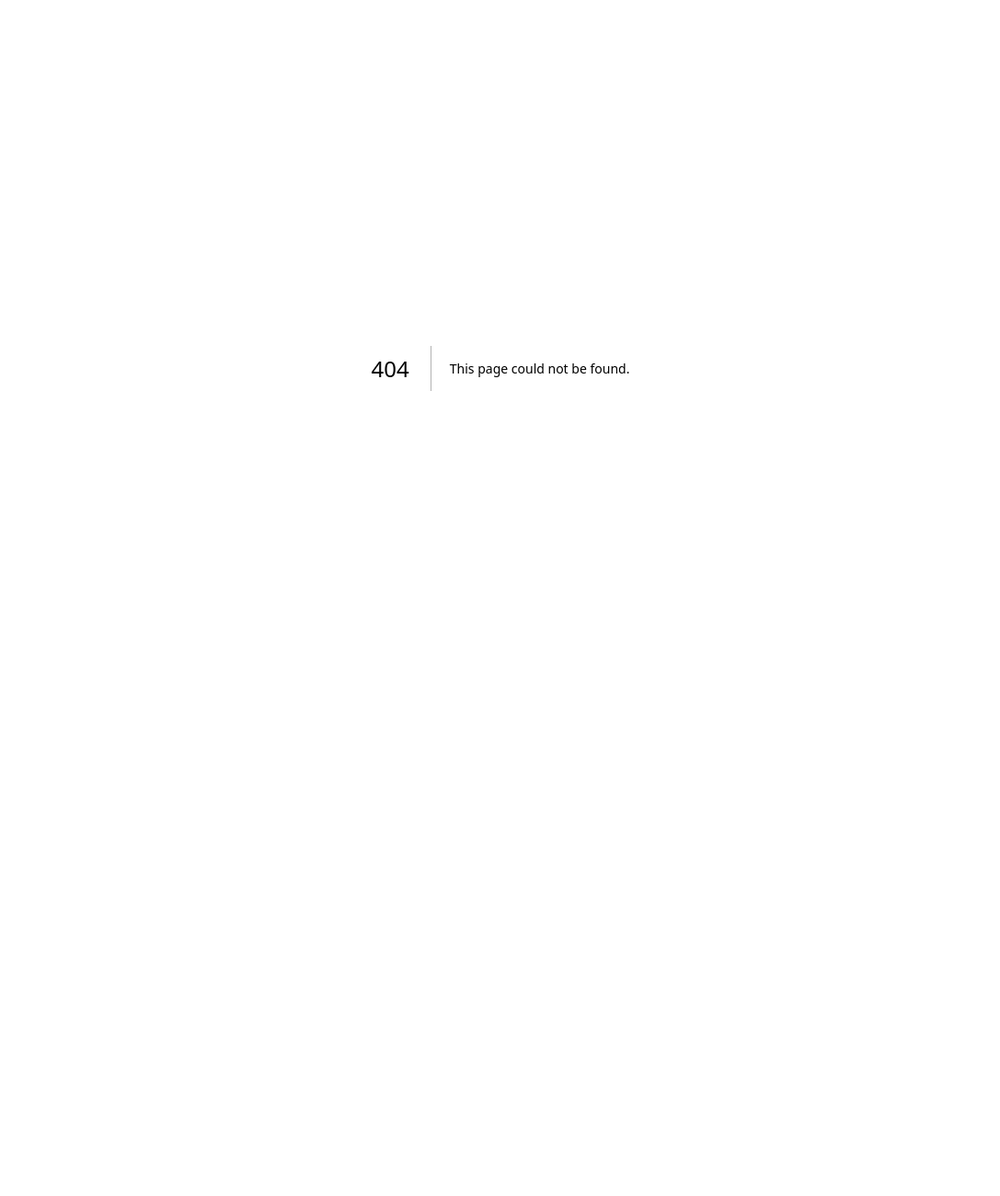
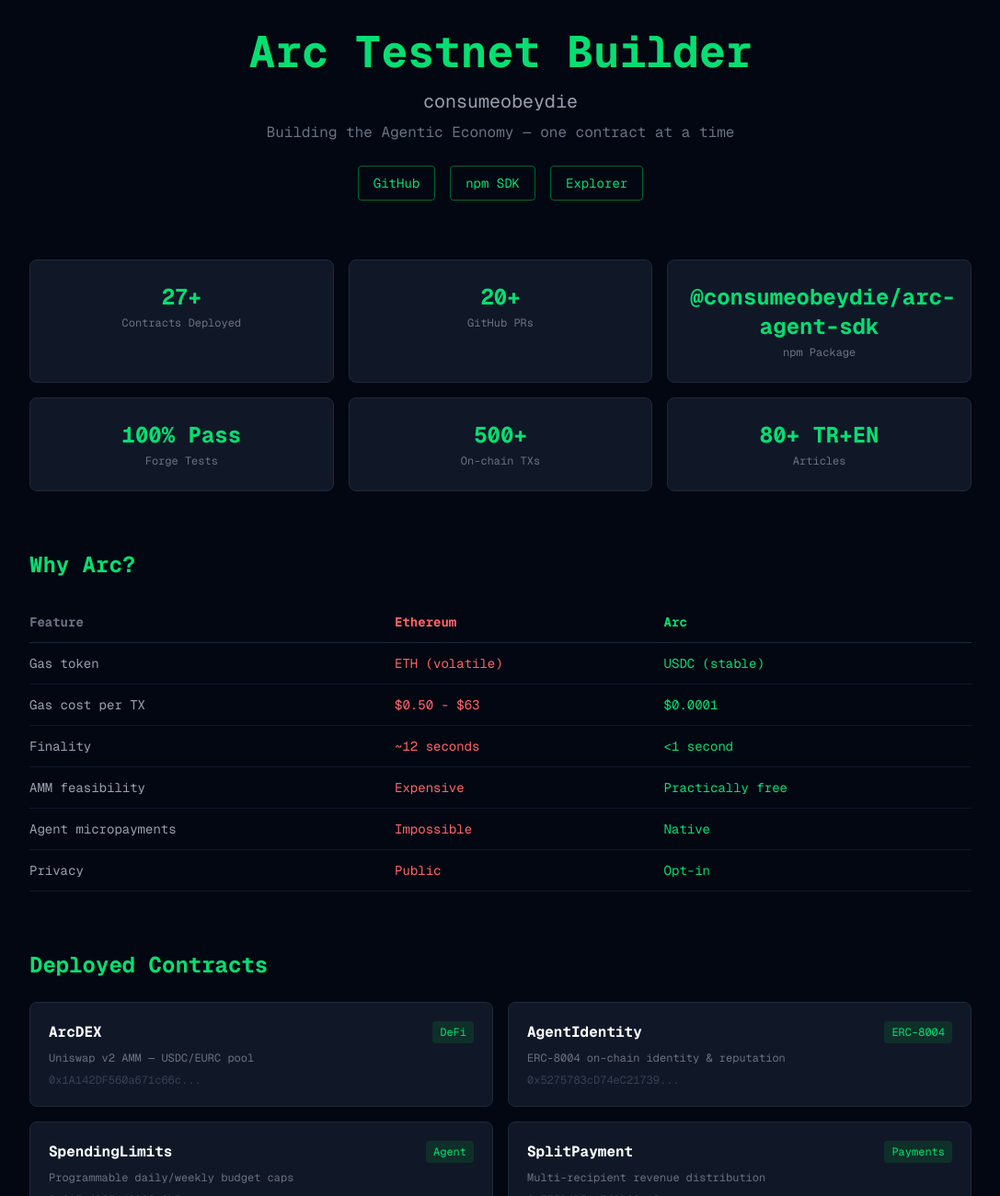
Before and after one commit to consumeobeydie/arc-intelligence-dashboard, a Next.js app: page /pitch in a window 1280 px wide. Before the commit this address had no page. Shown: the top 1300 px of the page at 92% size, without its empty margins (96-1183 px from the left). Before the commit the page ends 800 px from the top, so only its background shows below. Built offline with nearby package versions, Linux system fonts and the light colour scheme.

Commit message:
feat: add /pitch page — Arc Testnet builder showcase with Why Arc comparison

```diff
--- /dev/null
+++ b/app/pitch/page.tsx
@@ -0,0 +1,116 @@
+export default function PitchPage() {
+  const projects = [
+    { name: "ArcDEX", desc: "Uniswap v2 AMM — USDC/EURC pool", addr: "0x1A142DF560a671c66c361A29a48Ab839Bc9F890E", tag: "DeFi" },
+    { name: "AgentIdentity", desc: "ERC-8004 on-chain identity & reputation", addr: "0x5275783cD74eC21739Af8f3be9c42C024F671cFb", tag: "ERC-8004" },
+    { name: "SpendingLimits", desc: "Programmable daily/weekly budget caps", addr: "0x615a4B25448980a6b518f9F9088C206387535192", tag: "Agent" },
+    { name: "SplitPayment", desc: "Multi-recipient revenue distribution", addr: "0x775D4DF117f0B63a16ade4185bDa221Adcb4AEA3", tag: "Payments" },
+    { name: "ArcUSDCVault", desc: "ERC-4626 yield vault", addr: "0x6C13dA317B65474299F6fDee02daDd6626Eb2BFe", tag: "Vault" },
+    { name: "MultiAgent", desc: "Multi-agent orchestrator", addr: "0xe81f5BA4181eA29061C3C229c8D6EB4cFE56639C", tag: "Agent" },
+  ];
+
+  const stats = [
+    { label: "Contracts Deployed", value: "27+" },
+    { label: "GitHub PRs", value: "20+" },
+    { label: "npm Package", value: "@consumeobeydie/arc-agent-sdk" },
+    { label: "Forge Tests", value: "100% Pass" },
+    { label: "On-chain TXs", value: "500+" },
+    { label: "Articles", value: "80+ TR+EN" },
+  ];
+
+  const comparison = [
+    { feature: "Gas token", ethereum: "ETH (volatile)", arc: "USDC (stable)" },
+    { feature: "Gas cost per TX", ethereum: "$0.50 - $63", arc: "$0.0001" },
+    { feature: "Finality", ethereum: "~12 seconds", arc: "<1 second" },
+    { feature: "AMM feasibility", ethereum: "Expensive", arc: "Practically free" },
+    { feature: "Agent micropayments", ethereum: "Impossible", arc: "Native" },
+    { feature: "Privacy", ethereum: "Public", arc: "Opt-in" },
+  ];
+
+  return (
+    <main className="min-h-screen bg-gray-950 text-white font-mono p-8">
+      <div className="max-w-5xl mx-auto">
+
+        {/* Header */}
+        <div className="text-center mb-16">
+          <h1 className="text-5xl font-bold text-green-400 mb-4">Arc Testnet Builder</h1>
+          <p className="text-xl text-gray-400 mb-2">consumeobeydie</p>
+          <p className="text-gray-500">Building the Agentic Economy — one contract at a time</p>
+          <div className="flex justify-center gap-4 mt-6">
+            <a href="https://github.com/consumeobeydie" target="_blank" className="text-green-400 text-sm border border-green-800 px-4 py-2 rounded hover:bg-green-900/20">GitHub</a>
+            <a href="https://www.npmjs.com/package/@consumeobeydie/arc-agent-sdk" target="_blank" className="text-green-400 text-sm border border-green-800 px-4 py-2 rounded hover:bg-green-900/20">npm SDK</a>
+            <a href="https://testnet.arcscan.app" target="_blank" className="text-green-400 text-sm border border-green-800 px-4 py-2 rounded hover:bg-green-900/20">Explorer</a>
+          </div>
+        </div>
+
+        {/* Stats */}
+        <div className="grid grid-cols-3 gap-4 mb-16">
+          {stats.map((s) => (
+            <div key={s.label} className="bg-gray-900 border border-gray-800 rounded-lg p-6 text-center">
+              <p className="text-2xl font-bold text-green-400">{s.value}</p>
+              <p className="text-xs text-gray-500 mt-1">{s.label}</p>
+            </div>
+          ))}
+        </div>
+
+        {/* Why Arc */}
+        <div className="mb-16">
+          <h2 className="text-2xl font-bold text-green-400 mb-6">Why Arc?</h2>
+          <div className="overflow-x-auto">
+            <table className="w-full text-sm">
+              <thead>
+                <tr className="border-b border-gray-800">
+                  <th className="text-left py-3 text-gray-500">Feature</th>
+                  <th className="text-left py-3 text-red-400">Ethereum</th>
+                  <th className="text-left py-3 text-green-400">Arc</th>
+                </tr>
+              </thead>
+              <tbody>
+                {comparison.map((row) => (
+                  <tr key={row.feature} className="border-b border-gray-900">
+                    <td className="py-3 text-gray-400">{row.feature}</td>
+                    <td className="py-3 text-red-400">{row.ethereum}</td>
+                    <td className="py-3 text-green-400">{row.arc}</td>
+                  </tr>
+                ))}
+              </tbody>
+            </table>
+          </div>
+        </div>
+
+        {/* Projects */}
+        <div className="mb-16">
+          <h2 className="text-2xl font-bold text-green-400 mb-6">Deployed Contracts</h2>
+          <div className="grid grid-cols-2 gap-4">
+            {projects.map((p) => (
+
+                <a key={p.name}
+                href={`https://testnet.arcscan.app/address/${p.addr}`}
+                target="_blank"
+                className="bg-gray-900 border border-gray-800 rounded-lg p-5 hover:border-green-800 transition"
+              >
+                <div className="flex justify-between items-start mb-2">
+                  <h3 className="font-bold text-white">{p.name}</h3>
+                  <span className="text-xs bg-green-900/40 text-green-400 px-2 py-1 rounded">{p.tag}</span>
+                </div>
+                <p className="text-xs text-gray-500 mb-2">{p.desc}</p>
+                <p className="text-xs text-gray-700 font-mono">{p.addr.slice(0, 20)}...</p>
+              </a>
+            ))}
+          </div>
+        </div>
+
+        {/* Vision */}
+        <div className="bg-gray-900 border border-green-900 rounded-lg p-8 text-center">
+          <h2 className="text-xl font-bold text-green-400 mb-4">The Agentic Economy</h2>
+          <p className="text-gray-400 text-sm leading-relaxed max-w-2xl mx-auto">
+            {"The next users of money are not human."} — Rachel Mayer, Arc
+          </p>
+          <p className="text-gray-500 text-sm mt-4 leading-relaxed max-w-2xl mx-auto">
+            This project builds the full stack: identity (ERC-8004), spending controls, revenue splits, DEX liquidity, and an SDK — all on Arc Testnet with USDC as gas.
+          </p>
+        </div>
+
+      </div>
+    </main>
+  );
+}
```
